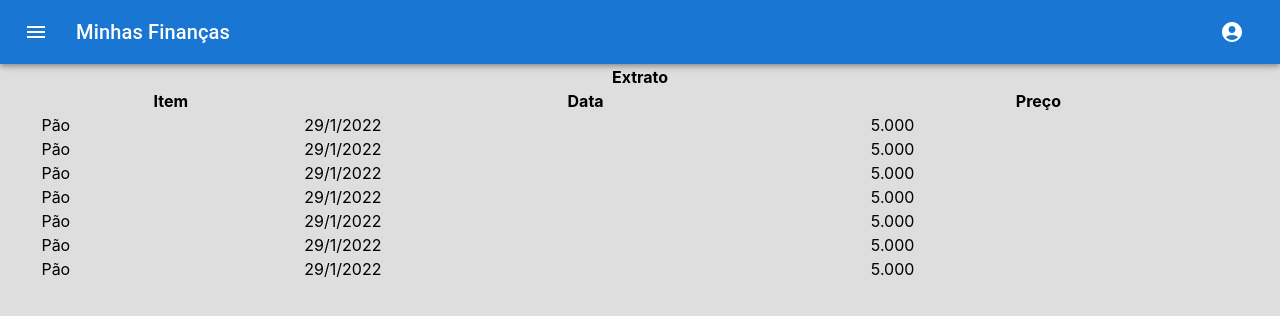
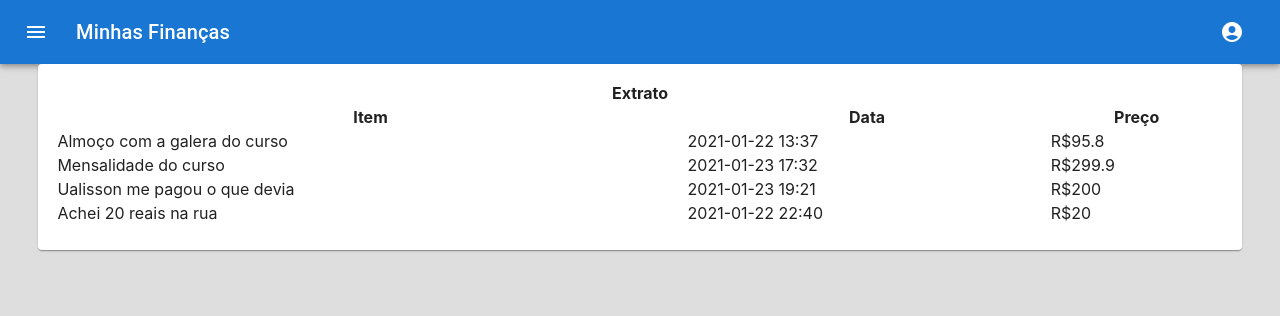
Before and after one commit to iwtrainingbr/app-front-10, a React (Create React App) app: page /extrato in a window 1280 px wide. Shown: the top 316 px of the page. Built offline with nearby package versions, Linux system fonts and the light colour scheme; data requests are answered from the project's data file.

Commit message:
Add dados dinamicos extrato

```diff
--- a/src/pages/Report/index.js
+++ b/src/pages/Report/index.js
@@ -1,14 +1,25 @@
-import {useState} from "react";
+import {useState, useEffect} from "react";
+import {
+  Card,
+  CardContent,
+} from "@mui/material";
+
 
 export default function Report() {
-  const [data, setData] = useState([1, 2, 3, 4, 5, 6, 7]);
+  const [data, setData] = useState([]);
 
-  const ReportItem= () => {
+  useEffect(() => {
+    fetch('http://localhost:8000/movements')
+      .then(response => response.json())
+      .then(response => setData(response));
+  }, []);
+
+  const ReportItem = (props) => {
     return (
       <tr>
-          <td>Pão</td>
-          <td>29/1/2022</td>
-          <td>5.000</td>
+          <td>{props.data.description}</td>
+          <td>{props.data.date}</td>
+          <td>R${props.data.price}</td>
         </tr>
     )
   }
@@ -16,12 +27,8 @@ export default function Report() {
 
   return (
       <div>
-      <div class="col-md-10 offset-1">
-        <section class="row mt-5">
-
-           <div class="col-md-10 offset-1" >
-
-
+      <Card>
+        <CardContent>
          <table width="100%"  class="table table-striped table-hover">
            <thead class="table-dark">
              <tr>
@@ -31,15 +38,12 @@ export default function Report() {
                <th>Item</th>
                <th>Data</th>
                <th>Preço</th>
-               <th></th>
-               <th></th>
-              </tr>
+            </tr>
            </thead>
-            {data.map(() => (<ReportItem/>))}
+            {data.map((movementData) => (<ReportItem data={movementData} />))}
          </table>
-       </div>
-      </section>
-    </div>
+         </CardContent>
+       </Card>
     </div>
   )
 }
```
